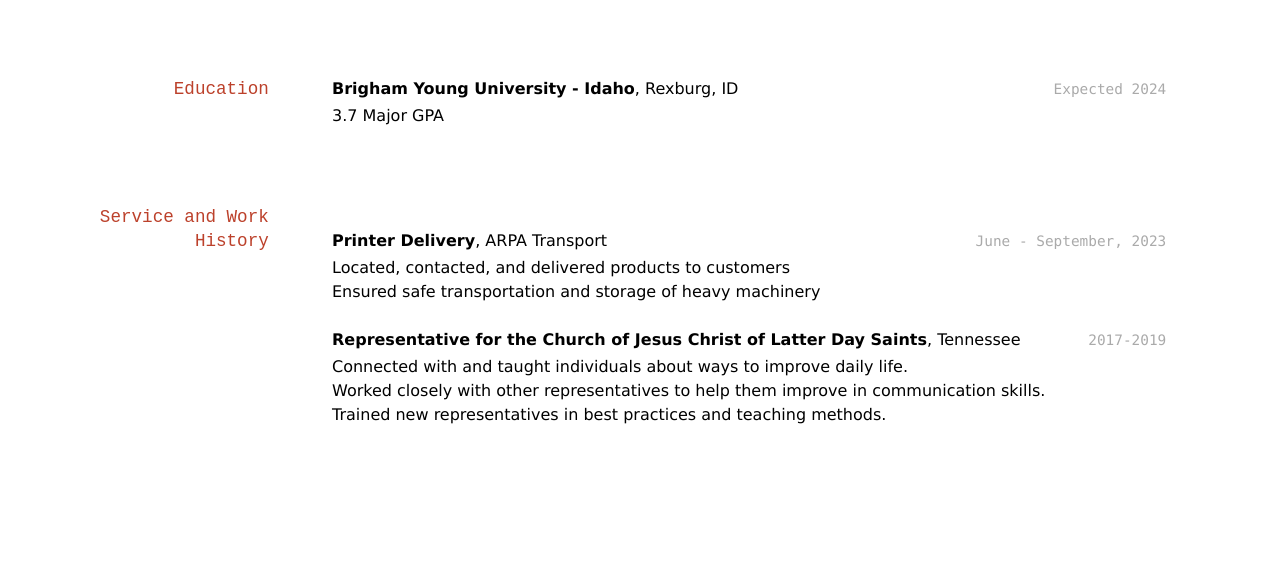
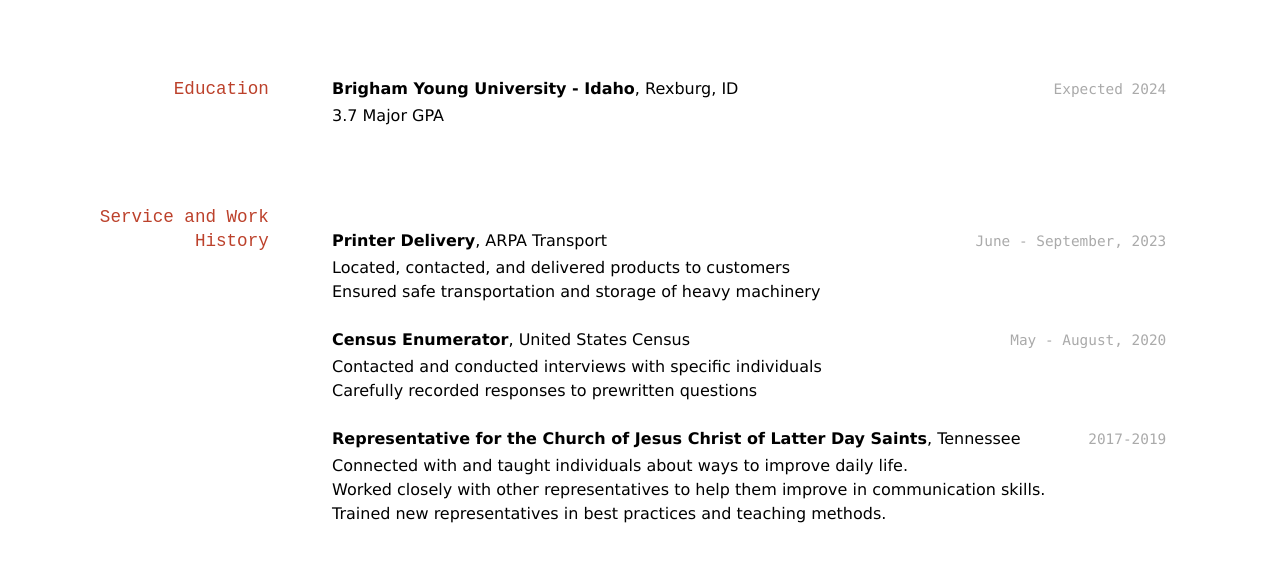
Before and after one commit to cvinyard98/cameronvResume, a Jekyll site: the page built from docs/index.md, in a window 1280 px wide. Shown: the top 562 px of the page. Built offline with Jekyll 4.4.1, drawn with Linux system fonts in a browser that asks for light colours.

Commit message:
started adding work history

```diff
--- a/docs/index.md
+++ b/docs/index.md
@@ -19,7 +19,10 @@ __Printer Delivery__, ARPA Transport
 - Located, contacted, and delivered products to customers
 - Ensured safe transportation and storage of heavy machinery
 
-
+`May - August, 2020`
+__Census Enumerator__, United States Census
+- Contacted and conducted interviews with specific individuals
+- Carefully recorded responses to prewritten questions
 
 `2017-2019`
 __Representative for the Church of Jesus Christ of Latter Day Saints__, Tennessee
```
